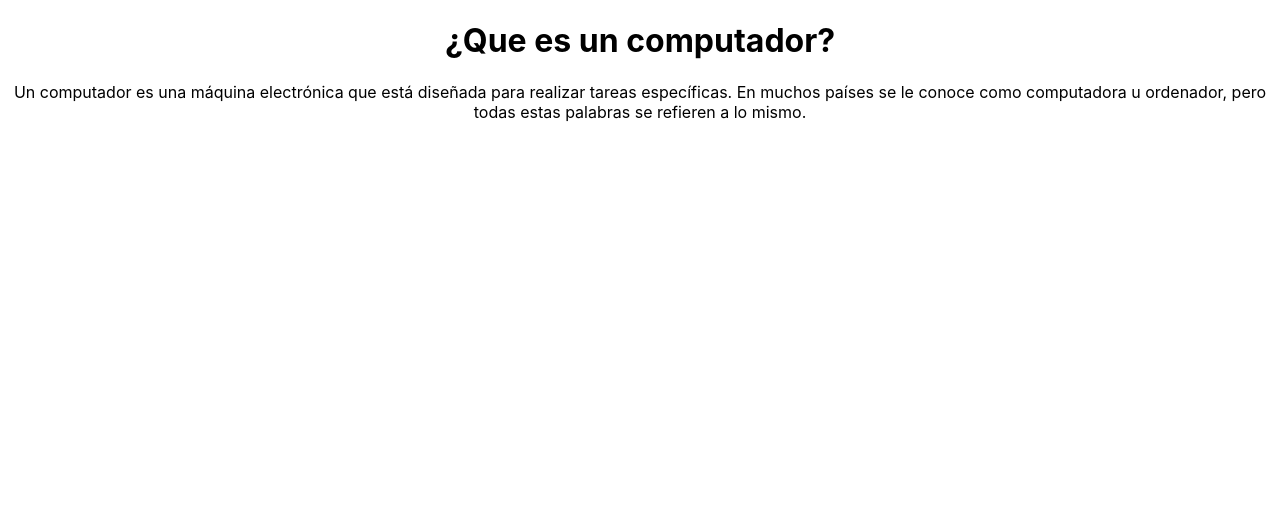
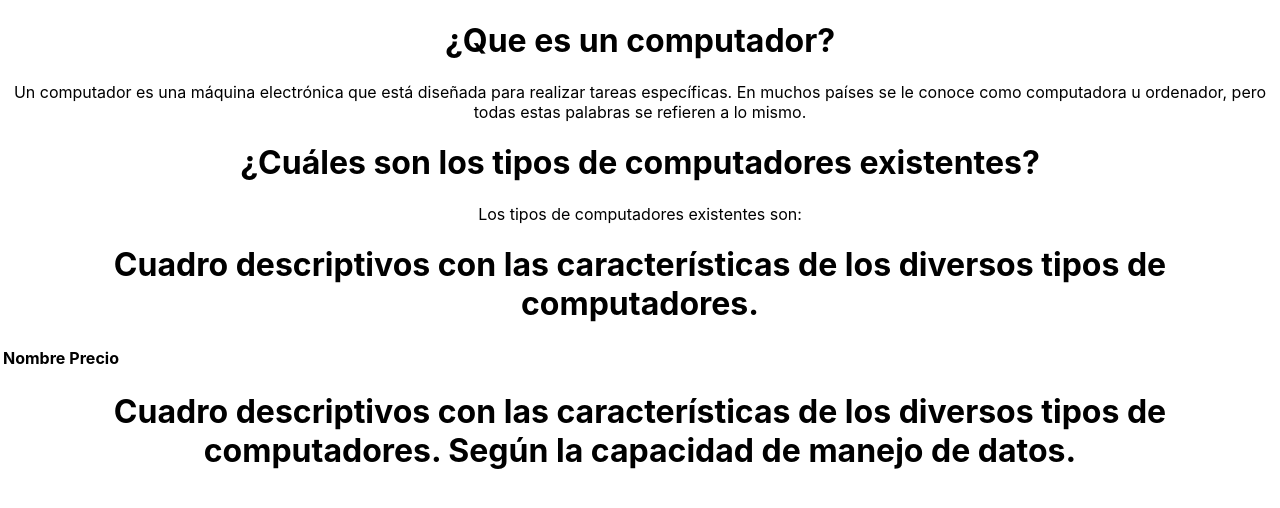
Before and after one commit to CarlosArgelio/iuta-iii-adc-eval1, a React (Create React App) app: page / in a window 1280 px wide. Shown: the top 508 px of the page. Built offline with nearby package versions, Linux system fonts and the light colour scheme.

Commit message:
fear: add components questions

```diff
--- a/src/App.js
+++ b/src/App.js
@@ -1,11 +1,18 @@
-import logo from './logo.svg';
 import './App.css';
-import WhatsIsAComputer from './questions/WhatIsAComputer'
+import WhatsIsAComputer from './questions/WhatIsAComputer';
+import TypesComputers from './questions/TypesComputers';
+import CharacteristicsVariousComputers from './questions/CharacteristicsVariousComputers';
+import CharacteristicsVariosComputersDependingDataHandling from './questions/CharacteristicsVariosComputersDependingDataHandling';
+
+
 
 function App() {
   return (
     <div className="App">
       <WhatsIsAComputer />
+      <TypesComputers />
+      <CharacteristicsVariousComputers />
+      <CharacteristicsVariosComputersDependingDataHandling />
     </div>
   );
 }
--- /dev/null
+++ b/src/questions/CharacteristicsVariosComputersDependingDataHandling.jsx
@@ -0,0 +1,12 @@
+
+const CharacteristicsVariosComputersDependingDataHandling = () => {
+  return (
+    <div>
+      <h1>
+      Cuadro descriptivos con las características de los diversos tipos de computadores. Según la capacidad de manejo de datos.
+      </h1>
+    </div>
+  );
+};
+
+export default CharacteristicsVariosComputersDependingDataHandling;
--- /dev/null
+++ b/src/questions/CharacteristicsVariousComputers.jsx
@@ -0,0 +1,25 @@
+
+
+const CharacteristicsVariousComputers = () => {
+  return (
+    <div>
+      <h1>
+        Cuadro descriptivos con las características de los diversos tipos de computadores.
+      </h1>
+      <table>
+        <thead>
+          <tr>
+            <th>
+              Nombre
+            </th>
+            <th>
+              Precio
+            </th>
+          </tr>
+          </thead>
+      </table>
+    </div>
+  );
+};
+
+export default CharacteristicsVariousComputers;
--- /dev/null
+++ b/src/questions/TypesComputers.jsx
@@ -0,0 +1,16 @@
+
+
+const IdentifyTheTypesOfExistingComputers = () => {
+  return (
+    <div>
+      <h1>
+        ¿Cuáles son los tipos de computadores existentes?
+      </h1>
+      <p>
+        Los tipos de computadores existentes son:
+      </p>
+    </div>
+  )
+};
+
+export default IdentifyTheTypesOfExistingComputers;
```
Also changed, not shown: src/logo.svg (deleted).
